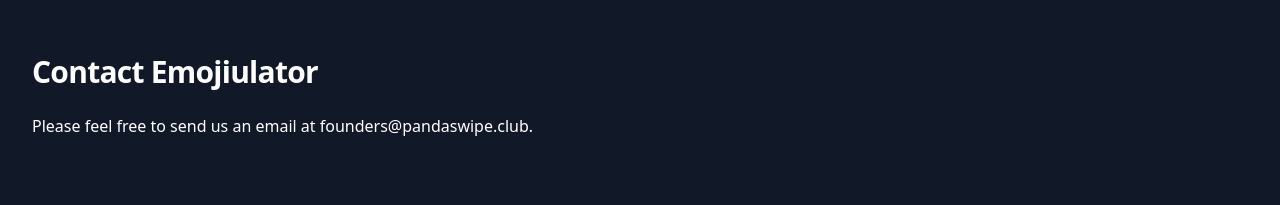
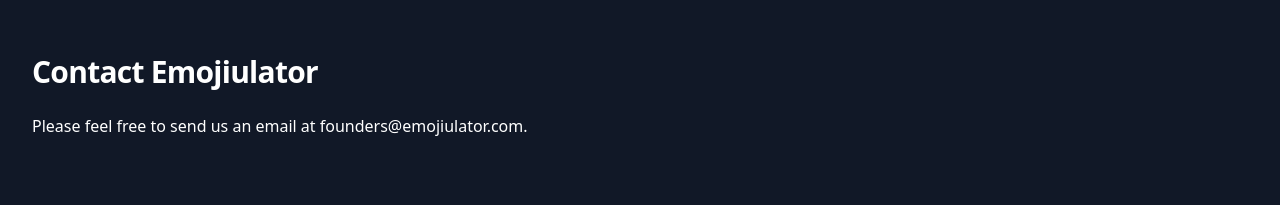
Before and after one commit to mldangelo/emojiulator, a Next.js app: page /contact in a window 1280 px wide. Shown: the part 106-311 px from the top of the page. Built offline with nearby package versions, Linux system fonts and the light colour scheme.

Commit message:
change contact info (#20)
* change contact info

* add underline

```diff
--- a/pages/contact.tsx
+++ b/pages/contact.tsx
@@ -7,7 +7,7 @@
         </h2>
         <p>
           Please feel free to send us an email at{" "}
-          <a href="mailto:founders@pandaswipe.club">founders@pandaswipe.club</a>
+          <a href="mailto:founders@emojiulator.club" className="hover:underline">founders@emojiulator.com</a>
           .
         </p>
       </div>
--- a/pages/index.tsx
+++ b/pages/index.tsx
@@ -34,7 +34,7 @@
     "Forming",
     "Compressing",
     "Encoding",
-  ];
+  ].sort(() => Math.random() - 0.5);
   let waitIndex = 0;
 
   useEffect(() => {
@@ -47,7 +47,7 @@
       });
     }, 500);
     return () => clearInterval(timer);
-  }, []);
+  });
 
   useEffect(() => {
     if (isPending) {
```
